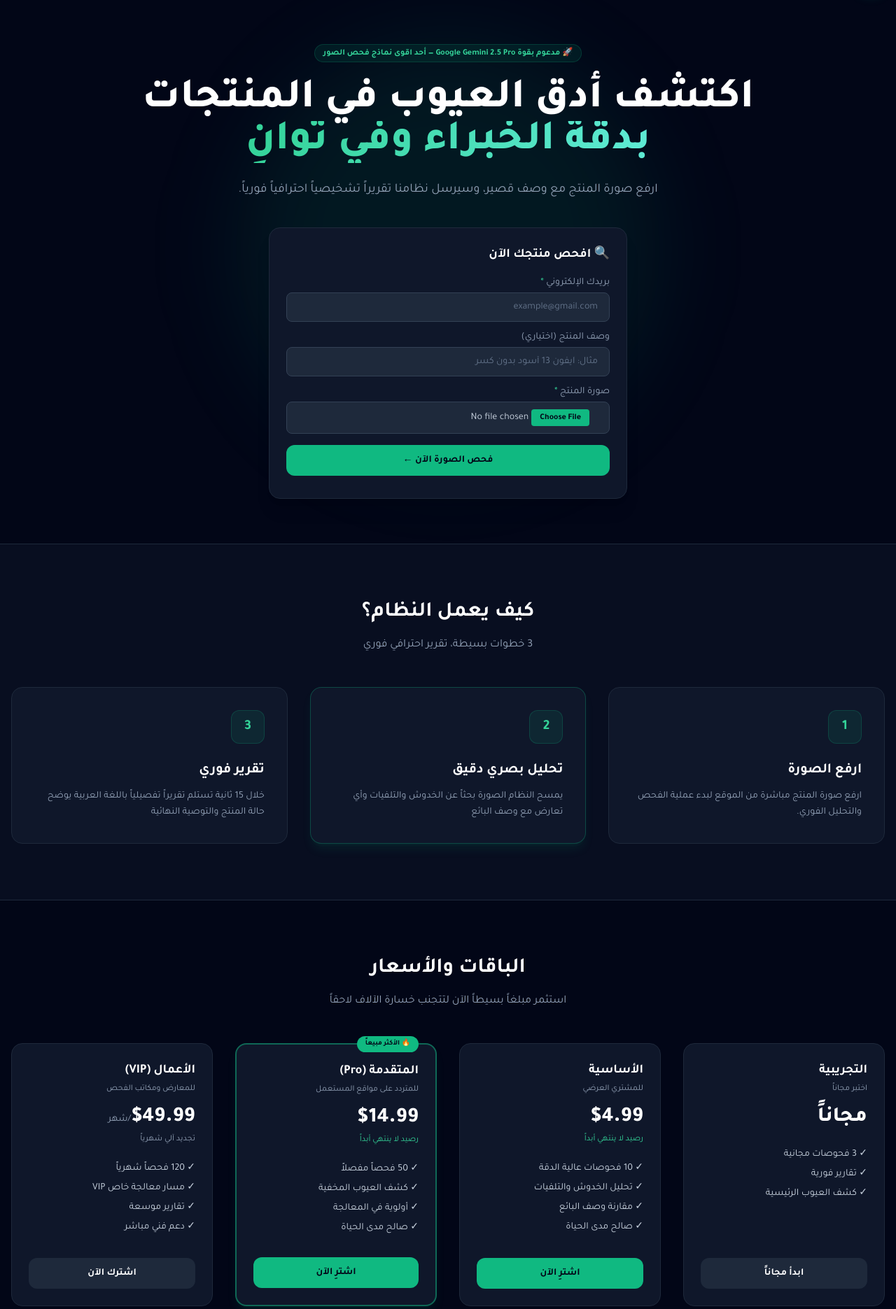
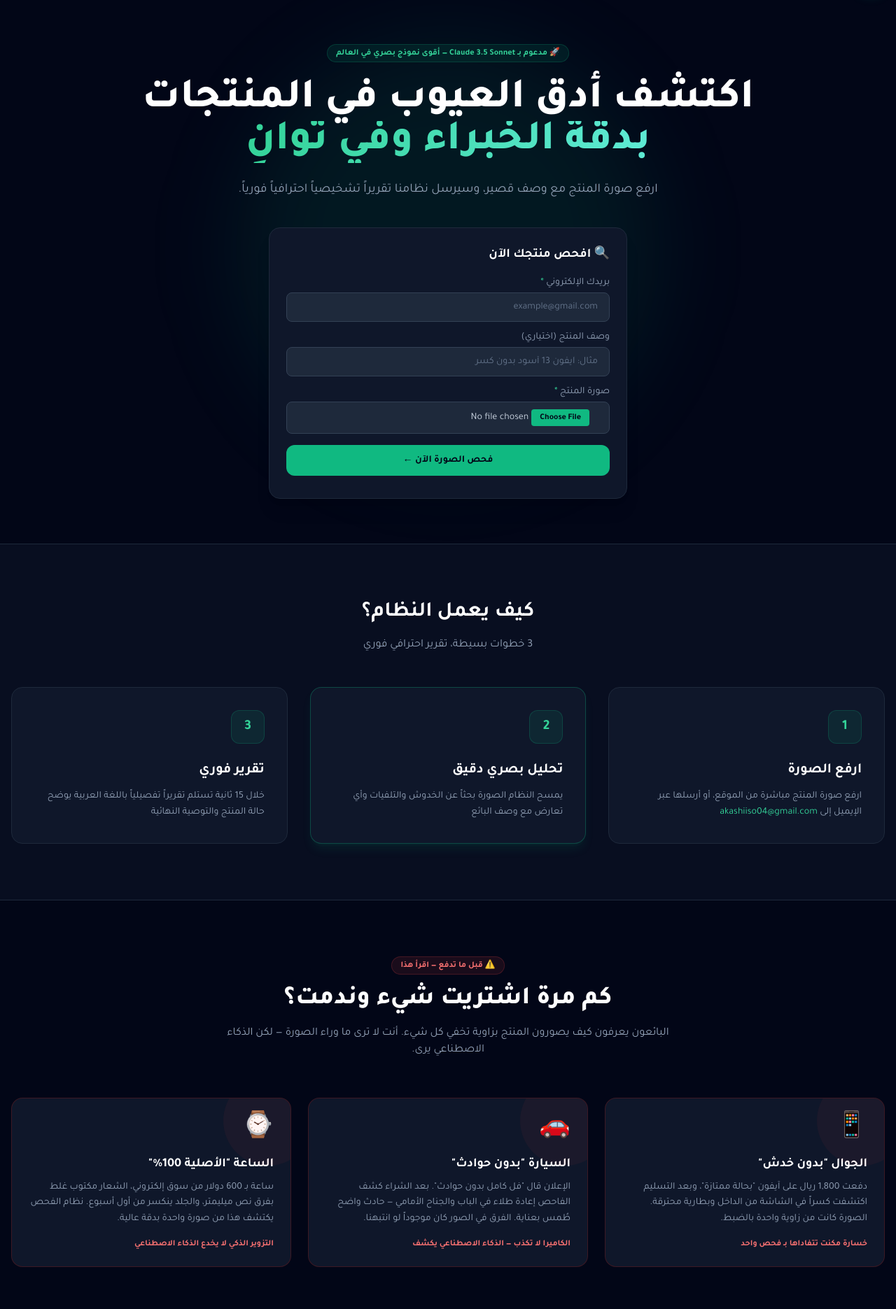
Before and after one commit to muhannadd0594-s/ai-inspector-2, a Flask app: page / in a window 1280 px wide. Shown: the part 65-1936 px from the top of the page at 70% size. Run offline with Flask 3, Linux system fonts and the light colour scheme; some libraries are stand-ins or nearby versions.

Commit message:
Update index.html

```diff
--- a/templates/index.html
+++ b/templates/index.html
@@ -36,7 +36,7 @@
     <div class="w-[600px] h-[600px] bg-emerald-500/10 rounded-full blur-3xl"></div>
   </div>
   <span class="inline-flex items-center gap-2 px-3 py-1 rounded-full bg-emerald-500/10 border border-emerald-500/20 text-emerald-400 text-xs font-semibold mb-6">
-    🚀 مدعوم بقوة Google Gemini 2.5 Pro — أحد اقوى نماذج فحص الصور
+    🚀 مدعوم بـ Claude 3.5 Sonnet — أقوى نموذج بصري في العالم
   </span>
   <h1 class="text-4xl sm:text-6xl font-extrabold text-white leading-tight max-w-4xl mx-auto mb-6">
     اكتشف أدق العيوب في المنتجات
@@ -92,12 +92,12 @@
       <h2 class="text-3xl font-bold text-white mb-4">كيف يعمل النظام؟</h2>
       <p class="text-slate-400">3 خطوات بسيطة، تقرير احترافي فوري</p>
     </div>
-  <div class="grid grid-cols-1 md:grid-cols-3 gap-8">
-  <div class="bg-slate-900 p-8 rounded-2xl border border-slate-800">
-    <div class="w-12 h-12 bg-emerald-500/10 text-emerald-400 rounded-xl flex items-center justify-center font-bold text-xl mb-6 border border-emerald-500/20">1</div>
-    <h3 class="text-xl font-bold text-white mb-3">ارفع الصورة</h3>
-    <p class="text-slate-400 text-sm leading-relaxed">ارفع صورة المنتج مباشرة من الموقع لبدء عملية الفحص والتحليل الفوري.</p>
-  </div>
+    <div class="grid grid-cols-1 md:grid-cols-3 gap-8">
+      <div class="bg-slate-900 p-8 rounded-2xl border border-slate-800">
+        <div class="w-12 h-12 bg-emerald-500/10 text-emerald-400 rounded-xl flex items-center justify-center font-bold text-xl mb-6 border border-emerald-500/20">1</div>
+        <h3 class="text-xl font-bold text-white mb-3">ارفع الصورة</h3>
+        <p class="text-slate-400 text-sm leading-relaxed">ارفع صورة المنتج مباشرة من الموقع، أو أرسلها عبر الإيميل إلى <span class="text-emerald-400">akashiiso04@gmail.com</span></p>
+      </div>
       <div class="bg-slate-900 p-8 rounded-2xl border border-emerald-500/30 shadow-lg shadow-emerald-500/10">
         <div class="w-12 h-12 bg-emerald-500/10 text-emerald-400 rounded-xl flex items-center justify-center font-bold text-xl mb-6 border border-emerald-500/20">2</div>
         <h3 class="text-xl font-bold text-white mb-3">تحليل بصري دقيق</h3>
@@ -107,6 +107,65 @@
         <div class="w-12 h-12 bg-emerald-500/10 text-emerald-400 rounded-xl flex items-center justify-center font-bold text-xl mb-6 border border-emerald-500/20">3</div>
         <h3 class="text-xl font-bold text-white mb-3">تقرير فوري</h3>
         <p class="text-slate-400 text-sm leading-relaxed">خلال 15 ثانية تستلم تقريراً تفصيلياً باللغة العربية يوضح حالة المنتج والتوصية النهائية</p>
+      </div>
+    </div>
+  </div>
+</section>
+
+<!-- ─── Why You Need This ─── -->
+<section class="py-20 max-w-7xl mx-auto px-4">
+  <div class="text-center mb-14">
+    <span class="inline-flex items-center gap-2 px-3 py-1 rounded-full bg-red-500/10 border border-red-500/20 text-red-400 text-xs font-semibold mb-4">⚠️ قبل ما تدفع — اقرأ هذا</span>
+    <h2 class="text-3xl sm:text-4xl font-extrabold text-white mb-4">كم مرة اشتريت شيء وندمت؟</h2>
+    <p class="text-slate-400 max-w-2xl mx-auto">البائعون يعرفون كيف يصورون المنتج بزاوية تخفي كل شيء. أنت لا ترى ما وراء الصورة — لكن الذكاء الاصطناعي يرى.</p>
+  </div>
+
+  <div class="grid grid-cols-1 md:grid-cols-3 gap-6 mb-16">
+
+    <div class="bg-slate-900 border border-red-900/40 rounded-2xl p-6 relative overflow-hidden">
+      <div class="absolute top-0 right-0 w-32 h-32 bg-red-500/5 rounded-full -translate-y-8 translate-x-8"></div>
+      <div class="text-4xl mb-4">📱</div>
+      <h3 class="text-white font-bold text-lg mb-2">الجوال "بدون خدش"</h3>
+      <p class="text-slate-400 text-sm leading-relaxed">دفعت 1,800 ريال على آيفون "بحالة ممتازة"، وبعد التسليم اكتشفت كسراً في الشاشة من الداخل وبطارية محترقة. الصورة كانت من زاوية واحدة بالضبط.</p>
+      <div class="mt-4 text-red-400 text-xs font-semibold">خسارة مكنت تتفاداها بـ فحص واحد</div>
+    </div>
+
+    <div class="bg-slate-900 border border-red-900/40 rounded-2xl p-6 relative overflow-hidden">
+      <div class="absolute top-0 right-0 w-32 h-32 bg-red-500/5 rounded-full -translate-y-8 translate-x-8"></div>
+      <div class="text-4xl mb-4">🚗</div>
+      <h3 class="text-white font-bold text-lg mb-2">السيارة "بدون حوادث"</h3>
+      <p class="text-slate-400 text-sm leading-relaxed">الإعلان قال "فل كامل بدون حوادث". بعد الشراء كشف الفاحص إعادة طلاء في الباب والجناح الأمامي — حادث واضح طُمس بعناية. الفرق في الصور كان موجوداً لو انتبهنا.</p>
+      <div class="mt-4 text-red-400 text-xs font-semibold">الكاميرا لا تكذب — الذكاء الاصطناعي يكشف</div>
+    </div>
+
+    <div class="bg-slate-900 border border-red-900/40 rounded-2xl p-6 relative overflow-hidden">
+      <div class="absolute top-0 right-0 w-32 h-32 bg-red-500/5 rounded-full -translate-y-8 translate-x-8"></div>
+      <div class="text-4xl mb-4">⌚</div>
+      <h3 class="text-white font-bold text-lg mb-2">الساعة "الأصلية 100%"</h3>
+      <p class="text-slate-400 text-sm leading-relaxed">ساعة بـ 600 دولار من سوق إلكتروني، الشعار مكتوب غلط بفرق نص ميليمتر، والجلد ينكسر من أول أسبوع. نظام الفحص يكتشف هذا من صورة واحدة بدقة عالية.</p>
+      <div class="mt-4 text-red-400 text-xs font-semibold">التزوير الذكي لا يخدع الذكاء الاصطناعي</div>
+    </div>
+
+  </div>
+
+  <!-- Stats bar -->
+  <div class="bg-gradient-to-r from-slate-900 via-emerald-950/30 to-slate-900 border border-emerald-900/30 rounded-2xl p-8">
+    <div class="grid grid-cols-2 md:grid-cols-4 gap-8 text-center">
+      <div>
+        <div class="text-3xl font-extrabold text-emerald-400 mb-1">68%</div>
+        <div class="text-xs text-slate-400">من مشتري المستعمل يكتشفون عيوباً لم يعلموا بها</div>
+      </div>
+      <div>
+        <div class="text-3xl font-extrabold text-emerald-400 mb-1">15 ث</div>
+        <div class="text-xs text-slate-400">فقط وقت الفحص الكامل بالذكاء الاصطناعي</div>
+      </div>
+      <div>
+        <div class="text-3xl font-extrabold text-emerald-400 mb-1">+40</div>
+        <div class="text-xs text-slate-400">نقطة فحص تُحلَّل في كل صورة تلقائياً</div>
+      </div>
+      <div>
+        <div class="text-3xl font-extrabold text-emerald-400 mb-1">$14.99</div>
+        <div class="text-xs text-slate-400">فقط مقابل حماية مشترياتك مدى الحياة</div>
       </div>
     </div>
   </div>
@@ -219,7 +278,7 @@
           <span class="text-emerald-400 text-xl group-open:rotate-45 transition-transform">+</span>
         </summary>
         <p class="text-slate-400 text-sm leading-relaxed mt-3">
-          ترفع صورة المنتج مع وصف مختصر (اختياري) عبر النموذج في الأعلى، ويقوم نظام الذكاء الاصطناعي بتحليل الصورة بحثاً عن الخدوش والتلفيات وأي تعارض مع وصف البائع، ثم يصدر تقريراً مفصلاً باللغة العربية خلال ثوانٍ معدودة.
+          ترفع صورة المنتج مع وصف مختصر (اختياري) عبر النموذج في الأعلى، ويقوم نظام الذكاء الاصطناعي بتحليل الصورة بحثاً عن الخدوش والتلفيات وأي تعارض مع وصف البائع، ثم يصدر تقريراً مفصلاً باللغة العربية خلال ثوانٍ معدودة. يمكنك أيضاً إرسال الصورة والوصف مباشرة عبر البريد الإلكتروني إلى akashiiso04@gmail.com وسيصلك التقرير رداً على رسالتك.
         </p>
       </details>
 
@@ -354,14 +413,12 @@ document.addEventListener('DOMContentLoaded', () => {
       const r = await fetch(`/credits?email=${encodeURIComponent(email)}`);
       const d = await r.json();
       if (d.credits !== undefined) {
-        const planLabel = d.plan === 'exempt' ? 'مفتوح / استثناء' : d.plan;
         document.getElementById('credits-info').textContent =
-          `رصيدك الحالي: ${d.credits} فحص (باقة: ${planLabel})`;
+          `رصيدك الحالي: ${d.credits} فحص (باقة: ${d.plan})`;
       }
     } catch(e) {}
   });
 });
-
 </script>
 
 </body>
```
